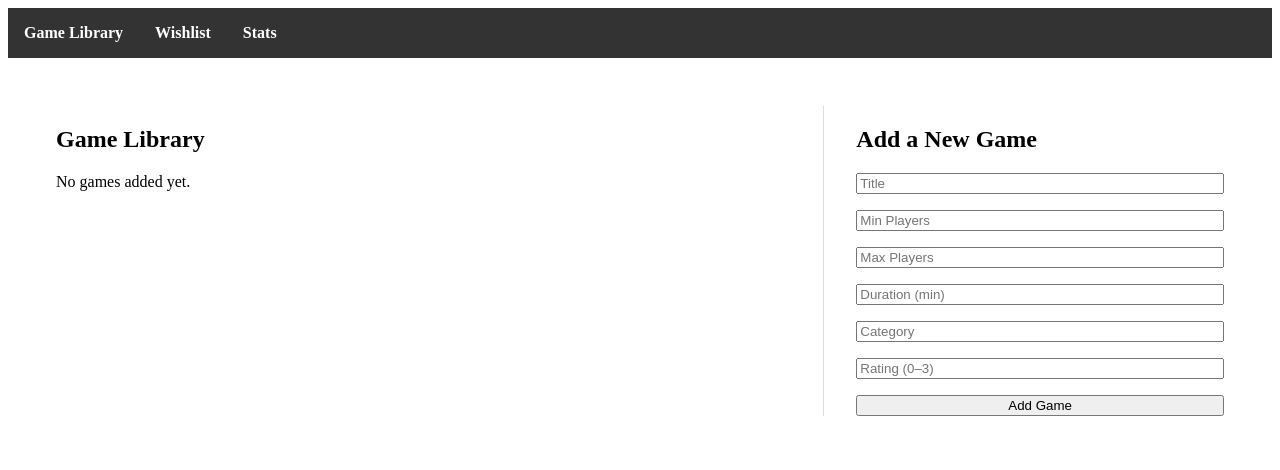
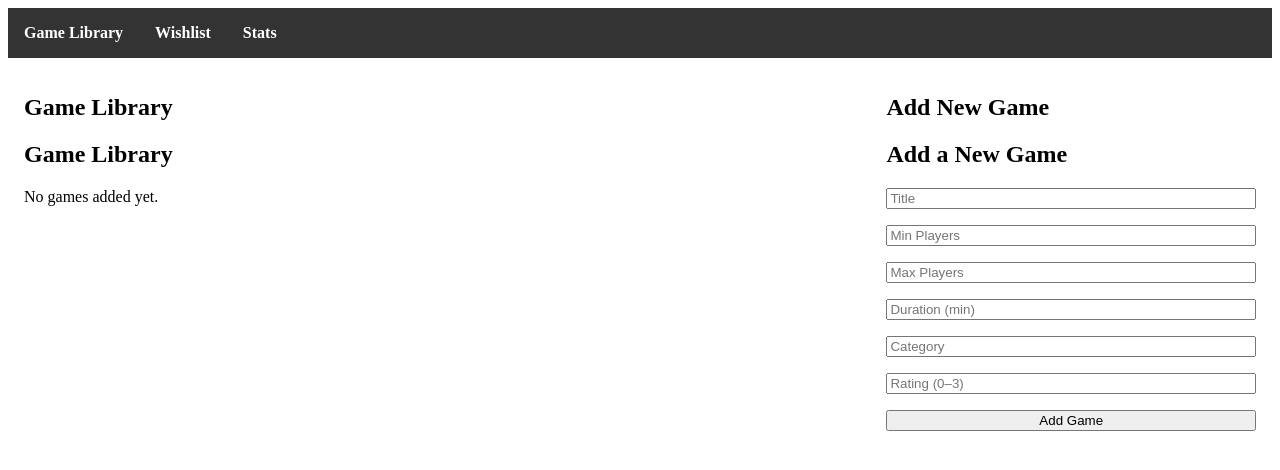
Before and after one commit to alexlehner3868/BoardGameLibrary, a React (Vite) app: page / in a window 1280 px wide. Shown: the top 470 px of the page. Built offline with nearby package versions, Linux system fonts and the light colour scheme.

Commit message:
Game list scrolls while add games is fixed :

```diff
--- /dev/null
+++ b/src/pages/GameLibrary.css
@@ -0,0 +1,20 @@
+/* src/pages/GameLibrary.css */
+
+.game-library-container {
+    display: flex;
+    justify-content: space-between;
+    gap: 20px;
+  }
+
+  .game-list {
+    width: 65%; /* Left column, adjust the width as needed */
+    max-height: 80vh; /* Limit the height of the list */
+    overflow-y: auto; /* Allow scrolling */
+  }
+
+  .game-form {
+    width: 30%; /* Right column, adjust the width as needed */
+    position: sticky;
+    top: 20px; /* Keep the form fixed at the top */
+    height: 80vh; /* Same height as the game list */
+  }
--- a/src/pages/GameLibrary.jsx
+++ b/src/pages/GameLibrary.jsx
@@ -2,9 +2,9 @@
 import React, { useState, useEffect } from "react";
 import GameList from "../components/GameList";
 import GameForm from "../components/GameForm";
+import "./GameLibrary.css";
 
 export default function GameLibrary() {
-  // Load games from localStorage or use an empty array if not found
   const [games, setGames] = useState(() => {
     const savedGames = localStorage.getItem("boardGames");
     return savedGames ? JSON.parse(savedGames) : [];
@@ -21,7 +21,6 @@ export default function GameLibrary() {
 
   const [error, setError] = useState("");
 
-  // Update localStorage whenever games list changes
   useEffect(() => {
     localStorage.setItem("boardGames", JSON.stringify(games));
   }, [games]);
@@ -55,18 +54,27 @@ export default function GameLibrary() {
     e.preventDefault();
 
     if (validateForm()) {
-      setGames((prev) => [...prev, formData]); // Add the new game to the list
-      setFormData({ title: "", minPlayers: "", maxPlayers: "", duration: "", category: "", rating: "" }); // Reset the form
+      const newGame = { ...formData };
+      setGames([...games, newGame]);
+      setFormData({ title: "", minPlayers: "", maxPlayers: "", duration: "", category: "", rating: "" });
     }
   };
 
   return (
-    <div style={{ display: "flex", padding: "2rem" }}>
-      <div style={{ flex: 2, paddingRight: "2rem" }}>
+    <div className="game-library-container">
+      <div className="game-list">
+        <h2>Game Library</h2>
         <GameList games={games} />
       </div>
-      <div style={{ flex: 1, borderLeft: "1px solid #ddd", paddingLeft: "2rem" }}>
-        <GameForm formData={formData} onChange={handleChange} onSubmit={handleSubmit} error={error} />
+
+      <div className="game-form">
+        <h2>Add New Game</h2>
+        <GameForm
+          formData={formData}
+          handleChange={handleChange}
+          handleSubmit={handleSubmit}
+          error={error}
+        />
       </div>
     </div>
   );
```
